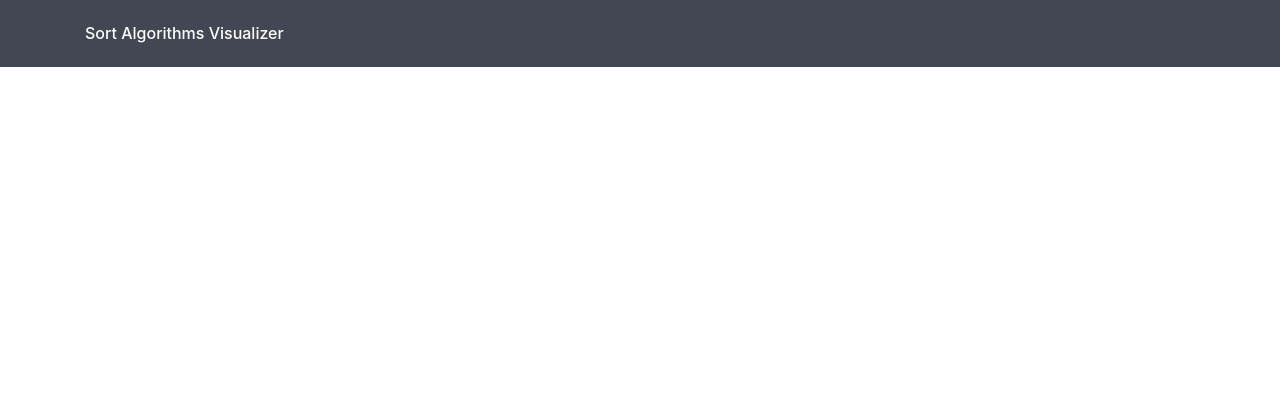
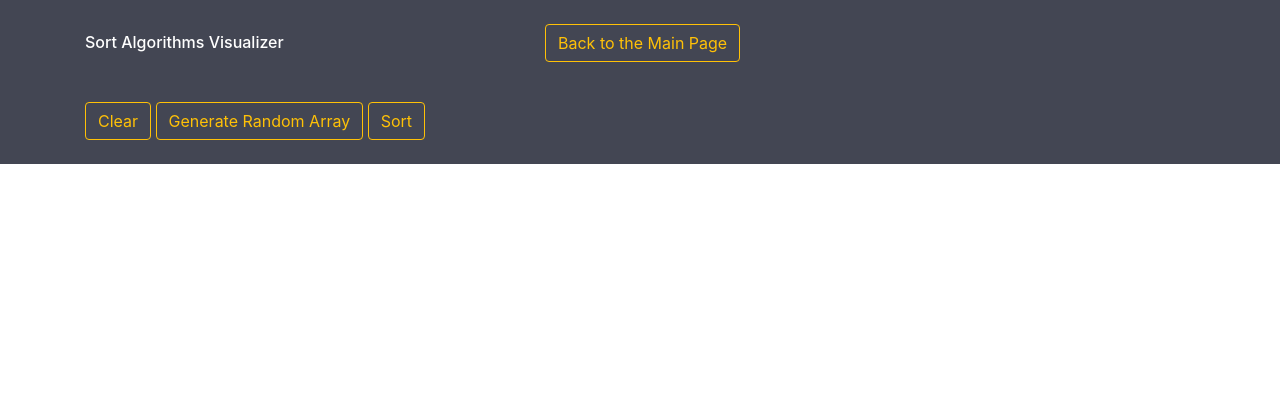
Before and after one commit to DimPap99/AlgorithmVisualizer, a Flask app: page /SortAlgorithms in a window 1280 px wide. Shown: the top 420 px of the page. Run offline with Flask 2, Linux system fonts and the light colour scheme; some libraries are stand-ins or nearby versions.

Commit message:
Added requirements.txt, TODO: work on sorting visualization

```diff
--- /dev/null
+++ b/static/Javascript/Sorting.js
@@ -0,0 +1,37 @@
+function generateArray(min,max,elements_number) {
+
+    if(!!document.getElementById("Arrcontainer")){
+        document.body.removeChild(document.getElementById("Arrcontainer"));
+    }
+    let index;
+    let table = document.createElement('table');
+    let div_container = document.createElement('div');
+    div_container.id = "Arrcontainer";
+    div_container.classList.add("array-container")
+    let num_array = [];
+
+     for (index = 0; index < elements_number;index++){
+         num_array.push(randomIntFromInterval(min,max));
+     }
+
+
+    for (index = 0; index < elements_number;index++){
+
+        var td1 = document.createElement('td');
+        td1.style.border = "2px solid";
+        td1.backgroundColor ="red";
+        td1.style.height = index.toString()+"px";
+
+        var text1 = document.createTextNode( num_array[index]);
+        td1.appendChild(text1);
+        table.appendChild(td1);
+    }
+    div_container.appendChild(table)
+    document.body.appendChild(div_container);
+
+}
+
+function randomIntFromInterval(min, max) {
+  // min and max included
+  return Math.floor(Math.random() * (max - min + 1) + min);
+}
--- /dev/null
+++ b/static/styles/sortingCSS.css
@@ -0,0 +1,9 @@
+.array-container {
+    position: absolute;
+    top: 50%;
+    left: 30%;
+    margin-top: -50px;
+    margin-left: -50px;
+    width: 100px;
+    height: 100px;
+}
--- a/templates/dijkstra.html
+++ b/templates/dijkstra.html
@@ -16,7 +16,7 @@
 
 
 {% extends "base.html" %}
-    <>
+
     {% block header %}
     <div align="center">
             <a href="/" class="btn btn-outline-warning" >Back to the Main Page</a></div>
--- a/templates/sortAlgorithms.html
+++ b/templates/sortAlgorithms.html
@@ -3,9 +3,29 @@
 <head>
     <meta charset="UTF-8">
     <title>Title</title>
+    <script src="static/Javascript/Sorting.js"></script>
+    <link rel= "stylesheet" type= "text/css" href="{{ url_for('static', filename='styles/sortingCSS.css') }}">
 </head>
 {% extends "base.html" %}
 <body>
+  {% block header %}
+    <div align="center">
+        <a href="/" class="btn btn-outline-warning" >Back to the Main Page</a></div>
+    <div class="container " style="margin-top: 40px;">
+    <form action="/runAlgo" method="POST">
+    <button type="button" class="btn btn-outline-warning" onclick="clearGraph()">Clear</button>
+    <button type="button" class="btn btn-outline-warning" onclick="generateArray(1,40,40)">Generate Random Array</button>
+    <input type="submit"  class="btn btn-outline-warning" value="Sort" id='submit'>
+    </form>
 
+    </div>
+
+    {% endblock header %}
+{% block content %}
+
+<div class="array-container">
+
+</div>
+  {% endblock %}
 </body>
 </html>
```
Also changed, not shown: requirements.txt (added, +8 -0 lines).
